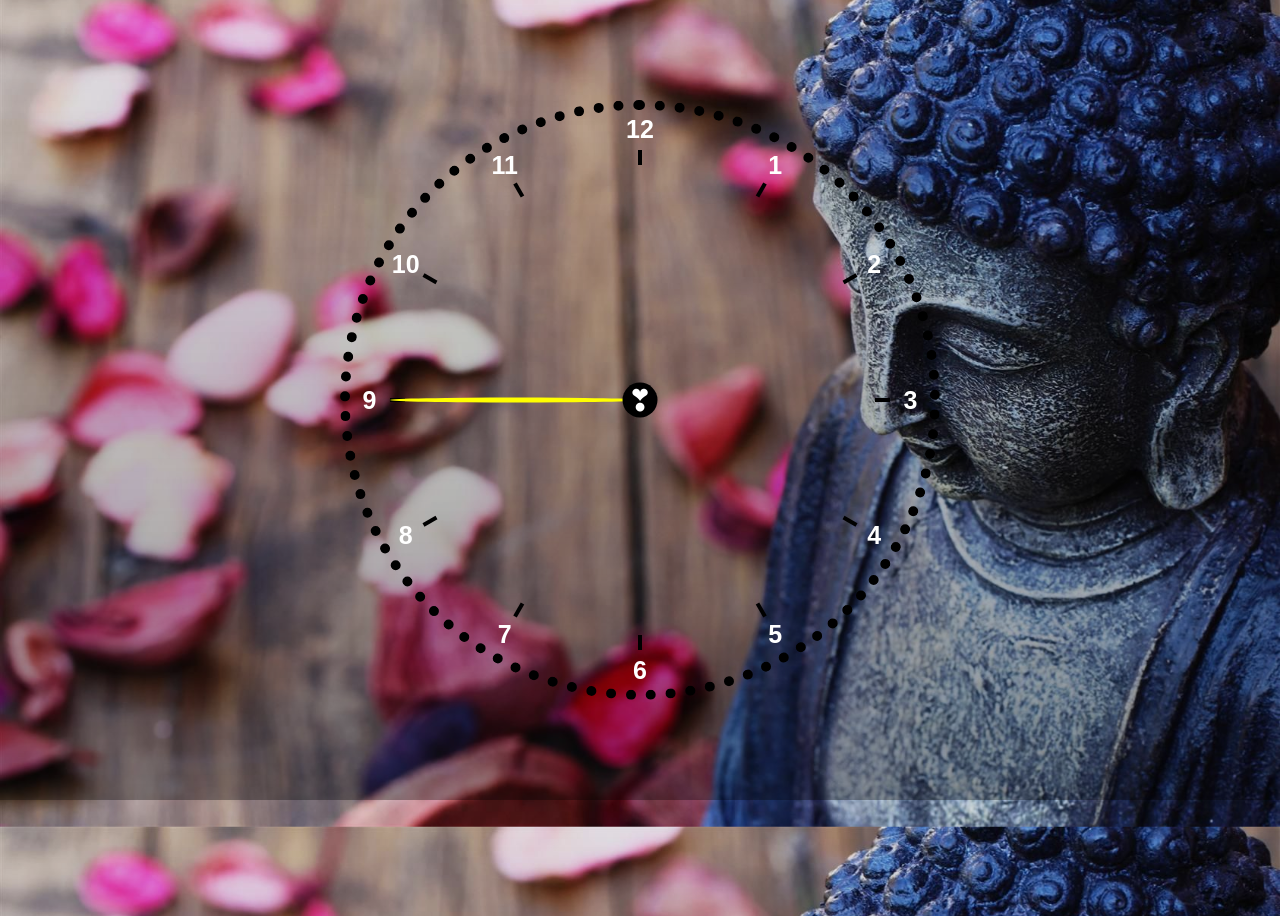
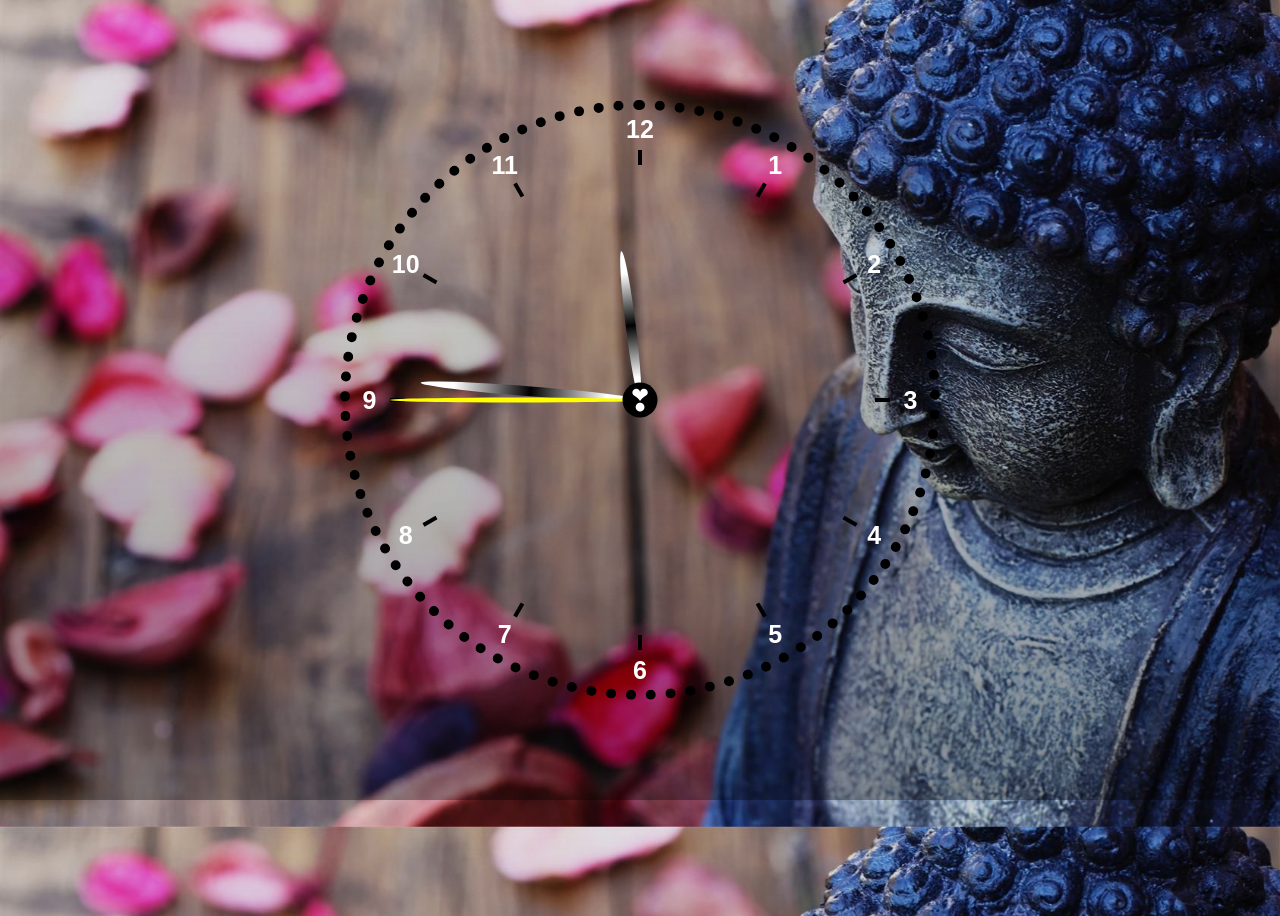
Before and after one commit to madhavan1501/analog-clock, a plain HTML site: page analogclock/alc.html in a window 1280 px wide. Drawn offline with Linux system fonts and the light colour scheme.

Commit message:
Update alc.css

```diff
--- a/analogclock/alc.css
+++ b/analogclock/alc.css
@@ -115,7 +115,7 @@
     left: 50%;
     transform: translateX(-50%) rotate(calc(var(--rotate-3)*1deg));
     border-radius: 50%;
-    background:-moz-linear-gradient(var(--black)15%,var(--white)50%,var(--black)85%);
+    background:-webkit-linear-gradient(var(--black)15%,var(--white)50%,var(--black)85%);
     transform-origin: bottom;
 }
 
```
